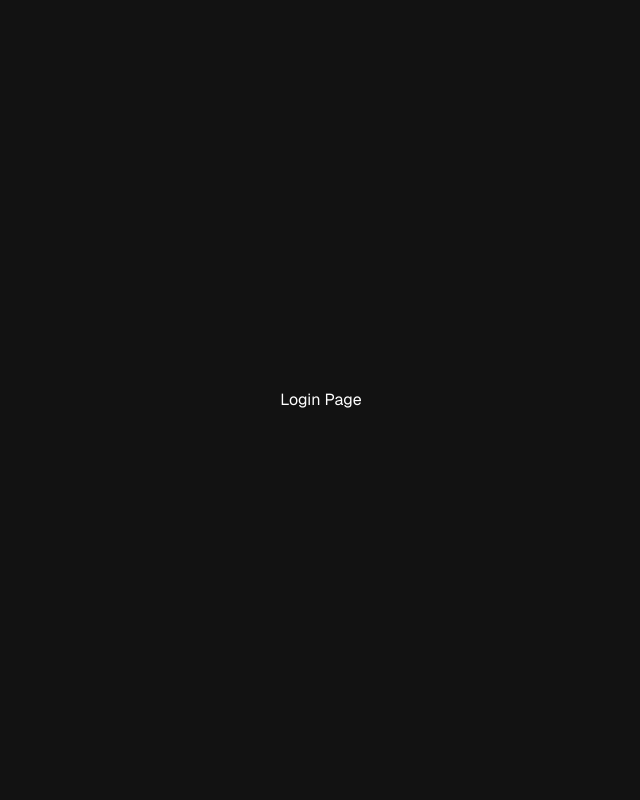
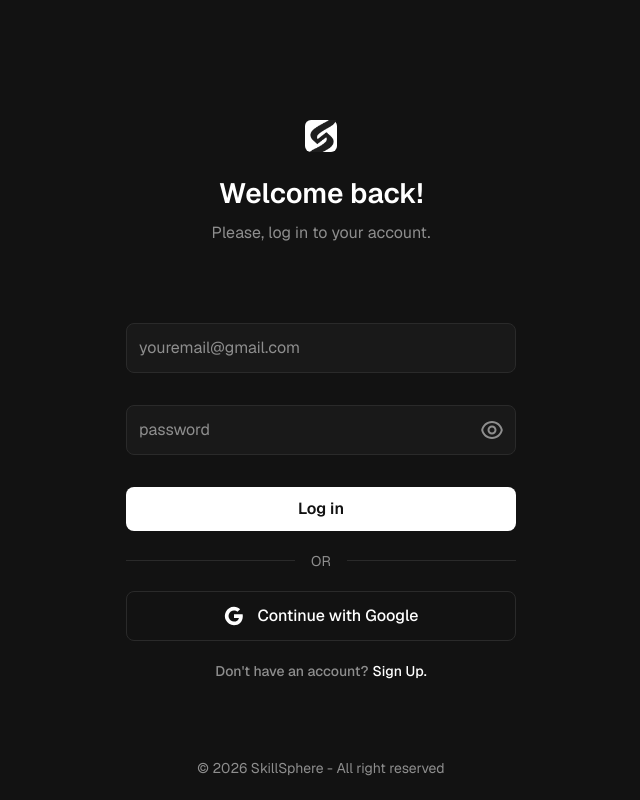
Before and after one commit to quantumrahman/skillsphere-web, a Next.js app: page /auth/login in a window 1280 px wide. Shown: the whole page, without its empty margins (319-959 px from the left). Built offline with nearby package versions, Linux system fonts and the light colour scheme.

Commit message:
feat: implement login form in login page and add auth footer in layout component

```diff
--- a/src/app/(auth)/auth/login/page.jsx
+++ b/src/app/(auth)/auth/login/page.jsx
@@ -1,7 +1,42 @@
+import { RiGoogleFill } from "@remixicon/react";
+
+import LoginForm from "@/components/ui/Form/LoginForm/LoginForm";
+import Logo from "@/components/ui/Logo/Logo";
+import Link from "next/link";
+
 const LoginPage = () => {
     return (
-        <div className="w-full min-h-screen flex items-center justify-center">
-            <h1 className="text-white">Login Page</h1>
+        <div className="w-full min-h-screen flex items-center justify-center px-5">
+            <div className="w-full max-w-[390px]">
+                <div className="flex flex-col items-center gap-6 mb-5">
+                    <Logo />
+                    <div className="space-y-3 text-center">
+                        <h2 className="text-[28px] font-semibold text-[#ffffff] leading-tight">Welcome back!</h2>
+                        <p className="text-base font-no text-[#8e8e8e] leading-tight">Please, log in to your account.</p>
+                    </div>
+                </div>
+                <div className="mt-20">
+                    <LoginForm />
+                </div>
+                <div className="w-full flex items-center justify-center gap-4 my-5">
+                    <div className="w-full h-px bg-[#2a2a2a]"></div>
+                    <span className="text-sm font-normal text-[#8e8e8e] uppercase">or</span>
+                    <div className="w-full h-px bg-[#2a2a2a]"></div>
+                </div>
+                <button className="w-full py-3 flex items-center justify-center gap-3 bg-transparent border border-[#2a2a2a] rounded-lg text-base font-medium text-[#ffffff] cursor-pointer transition-all duration-200 ease-in-out hover:bg-[#ffffff] hover:border-[#ffffff] hover:text-[#121212]">
+                    <RiGoogleFill size={22} />
+                    Continue with Google
+                </button>
+                <span className="text-sm font-medium text-[#8e8e8e] flex items-center justify-center gap-1 mt-5">
+                    {`Don't`} have an account?
+                    <Link
+                        href={'/auth/signup'}
+                        className="text-[#ffffff]"
+                    >
+                        Sign Up.
+                    </Link>
+                </span>
+            </div>
         </div>
     );
 };
--- a/src/app/(auth)/layout.jsx
+++ b/src/app/(auth)/layout.jsx
@@ -12,8 +12,13 @@ export const metadata = {
 
 const AuthLayout = ({ children }) => {
     return (
-        <div className={`w-full ${geist.variable} antialiased`}>
+        <div className={`w-full ${geist.variable} antialiased relative`}>
             {children}
+            <footer className="absolute bottom-5 left-1/2 transform -translate-x-1/2">
+                <span className="inline-block text-sm font-normal text-[#8e8e8e] text-center">
+                    &copy; {new Date().getFullYear()} SkillSphere - All right reserved
+                </span>
+            </footer>
         </div>
     );
 };
```
